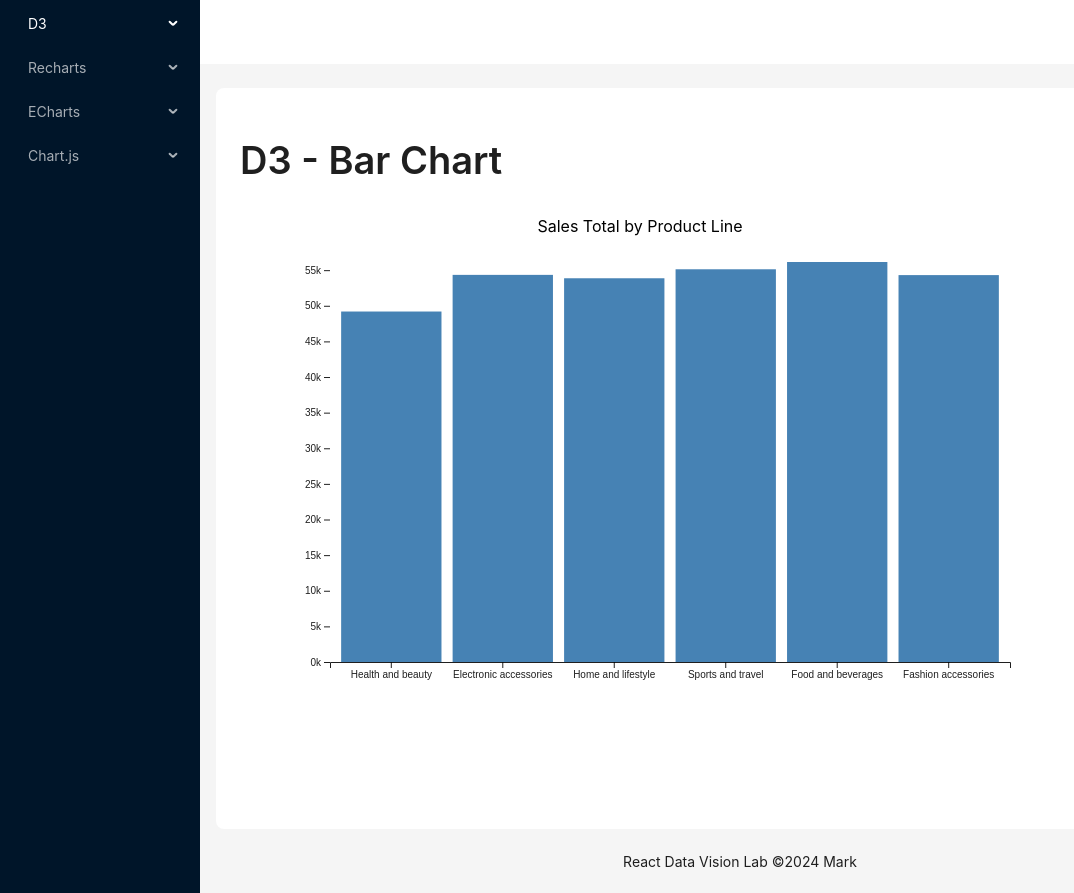
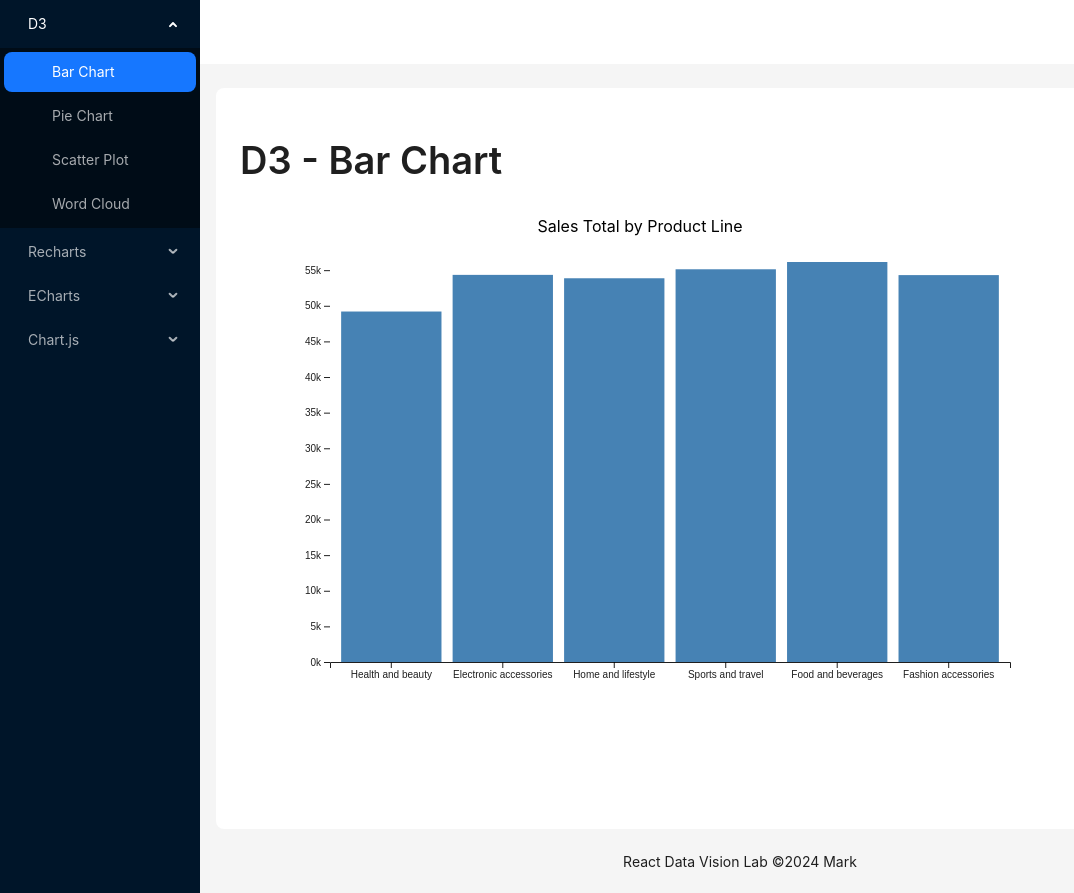
Before and after one commit to mark0613/React-Data-Vision-Lab, a React (Vite) app: page /d3/bar in a window 1280 px wide. Shown: the whole page, without its empty margins (0-1074 px from the left). Built offline with nearby package versions, Linux system fonts and the light colour scheme.

Commit message:
fix: 切換會關閉 menu

```diff
--- a/src/pages/Template.jsx
+++ b/src/pages/Template.jsx
@@ -1,4 +1,6 @@
-import { useNavigate } from 'react-router-dom';
+import { useState } from 'react';
+
+import { useLocation, useNavigate } from 'react-router-dom';
 
 import { Layout, Menu, theme } from 'antd';
 
@@ -91,7 +93,10 @@ export const Template = ({ children }) => {
         },
     } = theme.useToken();
 
+    const location = useLocation();
     const navigate = useNavigate();
+
+    const [openKeys, setOpenKeys] = useState([location.pathname.split('/')[1]]);
 
     return (
         <Layout>
@@ -103,9 +108,13 @@ export const Template = ({ children }) => {
                 <Menu
                     theme="dark"
                     mode="inline"
-                    defaultSelectedKeys={['d3']}
+                    defaultOpenKeys={openKeys}
+                    selectedKeys={[location.pathname.slice(1)]}
                     items={items}
-                    onClick={({ key }) => navigate(`/${key}`)}
+                    onClick={({ key }) => {
+                        setOpenKeys(key);
+                        navigate(`/${key}`);
+                    }}
                 />
             </Sider>
             <Layout>
```
